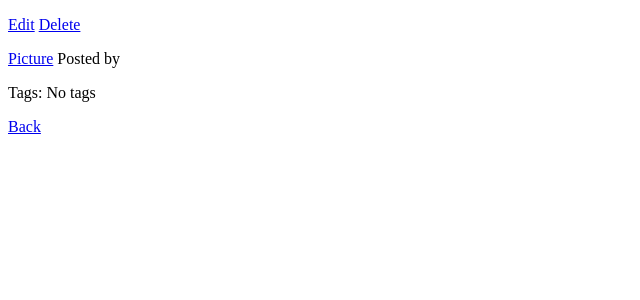
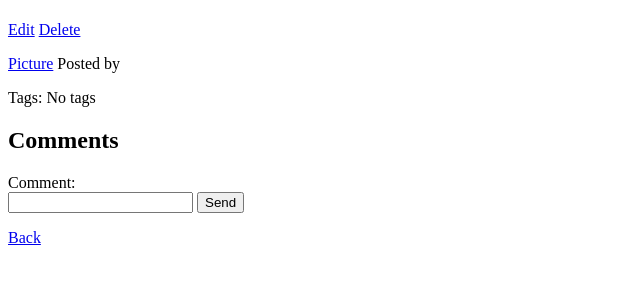
Before and after one commit to ruuzart/ArtSome, a Flask app: template templates/show_post.html in a window 1280 px wide. Shown: the top 300 px of the page, without its empty margins (0-640 px from the left). Run offline with Flask 3, Linux system fonts and the light colour scheme; the template is opened without the code that fills it, so the values that code supplies are empty.

Commit message:
Fix comments bug

```diff
--- a/app.py
+++ b/app.py
@@ -40,7 +40,8 @@ def show_post(post_id):
     post = posts.get_post(post_id)
     if not post:
         abort(404)
-    return render_template("show_post.html", post=post)
+    comments = posts.get_comments(post_id)
+    return render_template("show_post.html", post=post, comments=comments)
 
 @app.route("/new_post")
 def new_post():
@@ -61,6 +62,19 @@ def create_post():
 
     posts.add_post(title, descriptio, tags, user_id)
     return redirect("/")
+
+@app.route("/post/create_comment", methods=["POST"])
+def create_comment():
+    require_login()
+    post_id = int(request.form["post_id"])
+    post = posts.get_post(post_id)
+    if not post:
+        abort(403)
+    comment = request.form["comment"]
+    user_id = int(session["user_id"])
+
+    posts.add_comment(post_id, user_id, comment)
+    return redirect(f"/post/{post_id}")
 
 @app.route("/edit_post/<int:post_id>")
 def edit_post(post_id):
--- a/schema.sql
+++ b/schema.sql
@@ -11,3 +11,10 @@ CREATE TABLE posts (
     user_id INTEGER REFERENCES users,
     tags TEXT
 );
+
+CREATE TABLE comments (
+    id INTEGER PRIMARY KEY AUTOINCREMENT,
+    post_id INTEGER NOT NULL REFERENCES posts(id) ON DELETE CASCADE,
+    user_id INTEGER NOT NULL REFERENCES users(id) ON DELETE CASCADE,
+    comment TEXT NOT NULL
+);
--- a/templates/show_post.html
+++ b/templates/show_post.html
@@ -1,6 +1,8 @@
 <!DOCTYPE html>
 <html>
   <body>
+    <h1>{{ post.title }}</h1>
+
     {% if session.user_id == post.user_id %}
     <p>
       <a href="/edit_post/{{ post.id }}">Edit</a>
@@ -13,10 +15,7 @@
       Posted by <a href="/user/{{ post.user_id }}">{{ post.username }}</a>
     </p>
 
-    <p>
-      {{ post.title }}
-      {{ post.descriptio }}
-    </p>
+    <p>{{ post.descriptio }}</p>
 
     <p>
       Tags:
@@ -29,6 +28,20 @@
       {% endif %}
     </p>
 
+    <h2>Comments</h2>
+    <ul>
+      {% for comment in comments %}
+      <li>{{ comment.comment }}, <a href="/user/{{ comment.user_id }}">{{ comment.username }}</a></li>
+      {% endfor %}
+    </ul>
+
+    <form action="create_comment" method="post">
+      <label for="comment">Comment:</label><br />
+      <input type="text" id="comment" name="comment" required />
+      <input type="hidden" name="post_id" value="{{ post.id }}">
+      <input type="submit" value="Send" />
+    </form>
+
     <p>
       {% if request.args.get("from") == "search" %}
         <a href="/find_post?query={{ request.args.get('query') }}">Back to search</a>
```
Also changed, not shown: posts.py (+15 -0 lines).
